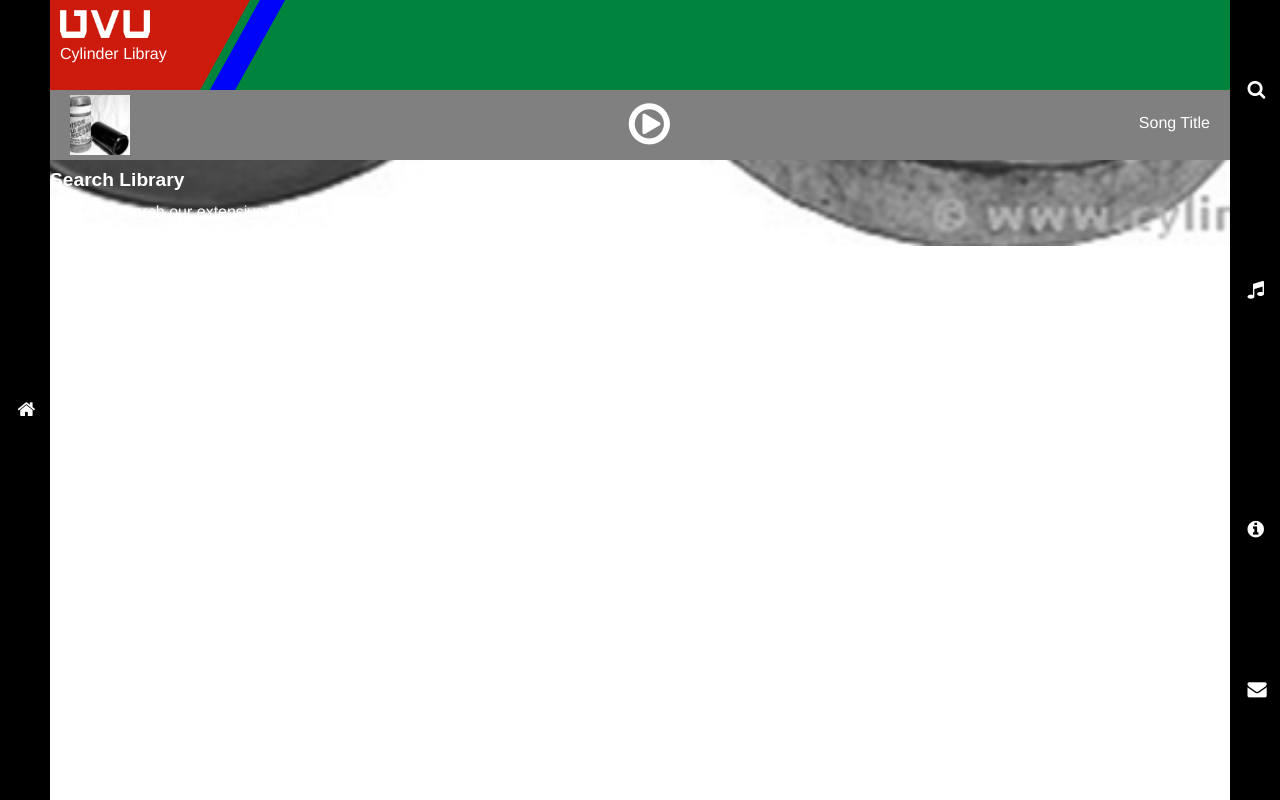
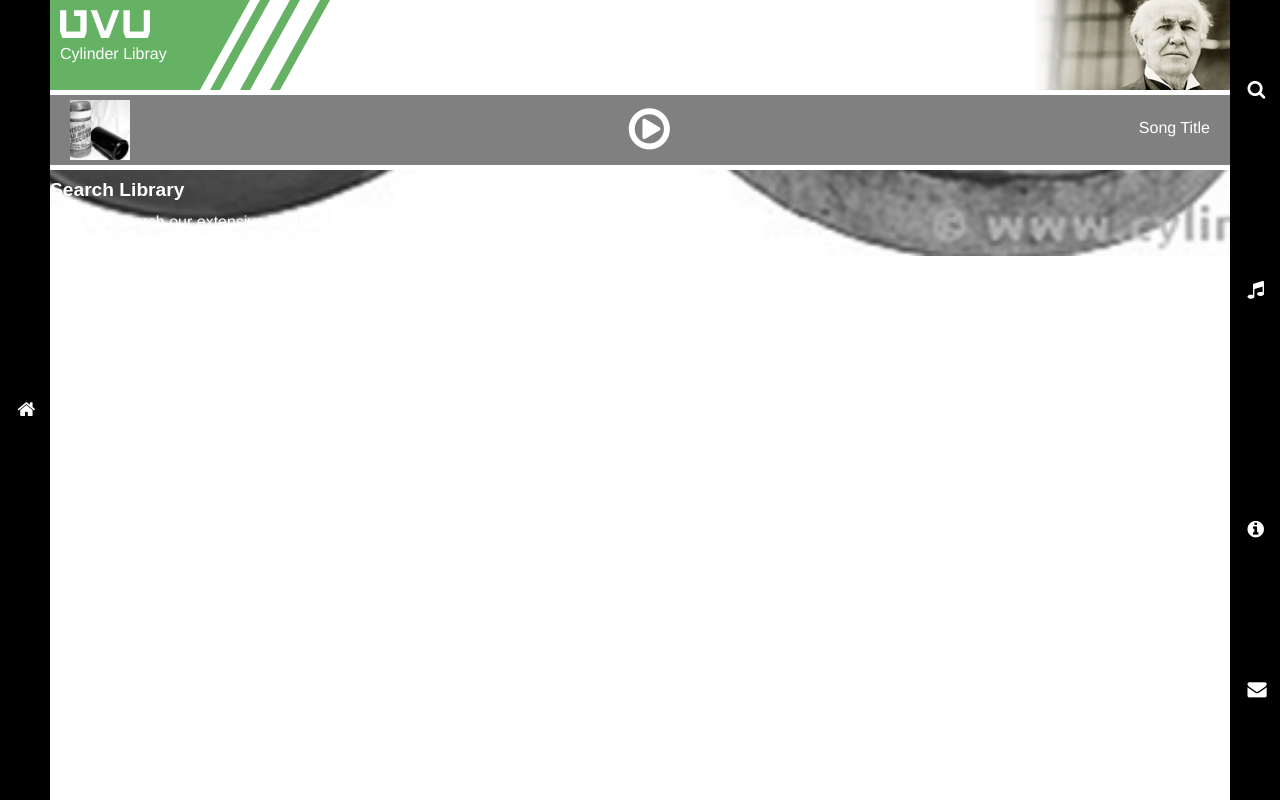
Before and after one commit to archcrono/EdisonCylinderProject, a PHP site: page / in a window 1280 px wide. Run offline with PHP 8.4, Linux system fonts and the light colour scheme; style sheets or scripts are compiled from the project's sources; some libraries are stand-ins or nearby versions.

Commit message:
Added banner image. Finished styling for landing page banner.

```diff
--- a/index.html
+++ b/index.html
@@ -48,13 +48,16 @@
               <img src="img/uvuLogo.png" alt="UVU Logo">
               <h3>Cylinder Libray</h3>
               <svg height="90" width="250">
-                <polygon points="0,0 200,0 150,90 0,90" style="fill:red;"/>
+                <polygon points="0,0 200,0 150,90 0,90" style="fill:green;"/>
               </svg>
               <svg class="bannerBar" height="90" width="75">
-                <polygon points="50,0 75,0 25,90 0,90" style="fill:blue;"/>
+                <polygon points="50,0 60,0 10,90 0,90" style="fill:green;"/>
               </svg>
               <svg class="bannerBar" height="90" width="75">
-                <polygon points="50,0 75,0 25,90 0,90" style="fill:blue;"/>
+                <polygon points="50,0 60,0 10,90 0,90" style="fill:green;"/>
+              </svg>
+              <svg class="bannerBar" height="90" width="75">
+                <polygon points="50,0 60,0 10,90 0,90" style="fill:green;"/>
               </svg>
             </div>
             <!-- Cylinder Of The Day -->
--- a/scripts/script.js
+++ b/scripts/script.js
@@ -17,8 +17,8 @@
     screenSize = false;
 
     // Home Page Slider Height and Width
-    $('#homeSlider').height(screenHeight - 260);
-    $('#homeSlider div').height(screenHeight - 260);
+    $('#homeSlider').height(screenHeight - 270);
+    $('#homeSlider div').height(screenHeight - 270);
     $('.backColor').width(screenWidth);
 
   }else{
--- a/styles/phone.css
+++ b/styles/phone.css
@@ -66,7 +66,9 @@
       width: 100%; }
       #homeSection #homeContainer #homeBanner {
         height: 80px;
-        background-color: #00843d;
+        background-image: url("../img/bannerImage.png");
+        background-position: right;
+        background-repeat: no-repeat;
         padding: 10px 0 0 10px;
         font-family: Helvetica;
         color: white; }
@@ -82,9 +84,13 @@
           position: absolute;
           top: 0;
           left: 0;
-          opacity: 0.8; }
-        #homeSection #homeContainer #homeBanner .bannerBar {
+          opacity: 0.6; }
+        #homeSection #homeContainer #homeBanner .bannerBar:nth-of-type(2) {
           margin-left: 160px; }
+        #homeSection #homeContainer #homeBanner .bannerBar:nth-of-type(3) {
+          margin-left: 190px; }
+        #homeSection #homeContainer #homeBanner .bannerBar:nth-of-type(4) {
+          margin-left: 220px; }
       #homeSection #homeContainer #cylinderOfTheDay {
         width: 100%;
         height: 70px;
@@ -92,7 +98,8 @@
         color: white;
         font-family: Helvetica;
         display: flex;
-        justify-content: space-between; }
+        justify-content: space-between;
+        margin: 5px 0; }
         #homeSection #homeContainer #cylinderOfTheDay img {
           margin: 5px 0 0 20px;
           width: 60px;
--- a/styles/phone.scss
+++ b/styles/phone.scss
@@ -149,7 +149,9 @@
 
     #homeBanner{
       height: 80px;
-      background-color: $pan348;
+      background-image: url('../img/bannerImage.png');
+      background-position: right;
+      background-repeat: no-repeat;
       padding: 10px 0 0 10px;
       font-family: $standard-font;
       color: white;
@@ -167,10 +169,16 @@
         position: absolute;
         top: 0;
         left: 0;
-        opacity: .8
+        opacity: .6
       }
-      .bannerBar{
+      .bannerBar:nth-of-type(2){
         margin-left: 160px;
+      }
+      .bannerBar:nth-of-type(3){
+        margin-left: 190px;
+      }
+      .bannerBar:nth-of-type(4){
+        margin-left: 220px;
       }
     }
 
@@ -182,6 +190,7 @@
       font-family: $standard-font;
       display: flex;
       justify-content: space-between;
+      margin: 5px 0;
 
       img{
         margin: 5px 0 0 20px;
```
Also changed, not shown: img/bannerImage.png (added), 1 other file.
